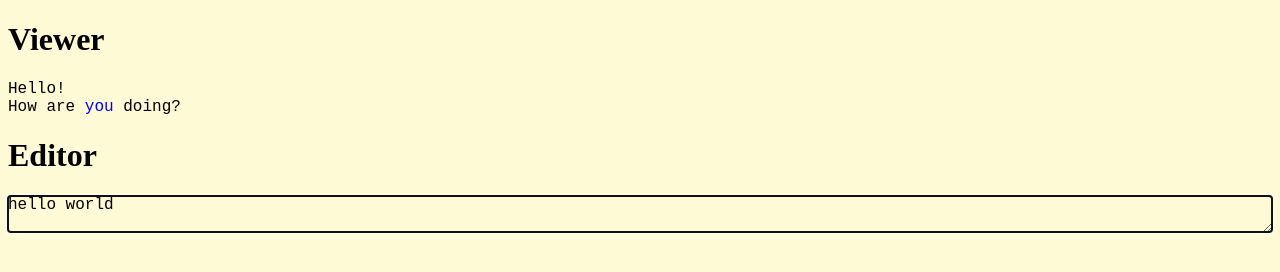
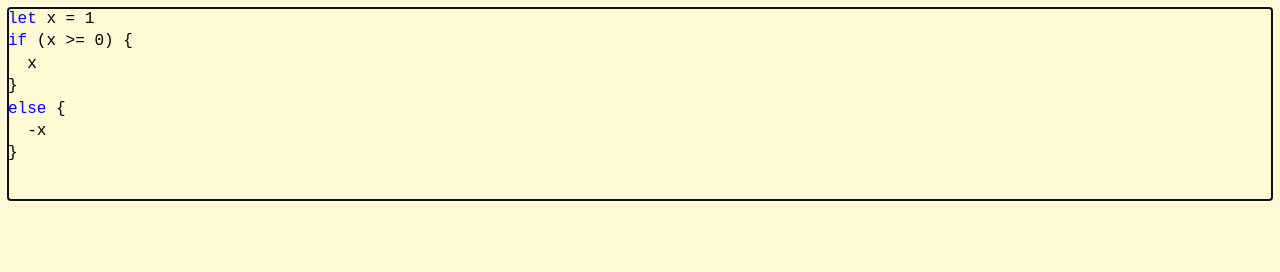
Before and after one commit to mnikander/lab, a plain HTML site: page 0022-html-edit/index.html in a window 1280 px wide. Drawn offline with Linux system fonts and the light colour scheme.

Commit message:
0022 generate editor with keyword highlighting

```diff
--- a/0022-html-edit/index.html
+++ b/0022-html-edit/index.html
@@ -5,19 +5,80 @@
     <meta name="viewport" content="width=device-width" />
     <title>Editable HTML</title>
     <style>
-        html, textarea { background-color: #fffad6; }
-        textarea { border: 0; padding: 0; width: 100%; height: 100%;}
-        #viewer, #editor { font-size: medium; font-family: "Courier New", monospace }
+        html { background-color: #fffad6; }
+        #surface { display: grid; }
+        #viewer, #editor {
+          grid-area: 1 / 1;
+          box-sizing: border-box;
+          width: 100%;
+          min-height: 12rem;
+          border: 0;
+          margin: 0;
+          padding: 0;
+          font-size: medium;
+          font-family: "Courier New", monospace;
+          line-height: 1.4;
+          white-space: pre-wrap;
+        }
+        #viewer { pointer-events: none; z-index: 1; }
+        #editor {
+          z-index: 0;
+          overflow: hidden;
+          resize: none;
+          color: transparent;
+          caret-color: black;
+          background: transparent;
+        }
         .keyword { color: blue }
     </style>
   </head>
   <body>
-    <h1>Viewer</h1>
-    <paragraph id="viewer">
-        <div>Hello!</div>
-        <div>How are <span class="keyword">you</span> doing?</div>
-    </paragraph>
-    <h1>Editor</h1>
-    <textarea id="editor" autofocus>hello world</textarea>
+    <div id="surface">
+      <textarea id="editor" autofocus>
+let x = 1
+if (x >= 0) {
+  x
+}
+else {
+  -x
+}
+</textarea>
+      <div id="viewer"></div>
+    </div>
+    <script>
+      const viewer = document.querySelector("#viewer");
+      const editor = document.querySelector("#editor");
+      const keywords = /\b(let|if|else)\b/g;
+
+      function escapeHtml(text) {
+        return text
+          .replaceAll("&", "&amp;")
+          .replaceAll("<", "&lt;")
+          .replaceAll(">", "&gt;");
+      }
+
+      function highlightKeywords(text) {
+        return escapeHtml(text).replace(
+          keywords,
+          '<span class="keyword">$1</span>',
+        );
+      }
+
+      function updateViewer() {
+        viewer.innerHTML = highlightKeywords(editor.value);
+      }
+
+      function resizeEditor() {
+        editor.style.height = "auto";
+        editor.style.height = `${editor.scrollHeight}px`;
+      }
+
+      editor.addEventListener("input", () => {
+        updateViewer();
+        resizeEditor();
+      });
+      updateViewer();
+      resizeEditor();
+    </script>
   </body>
 </html>
```
